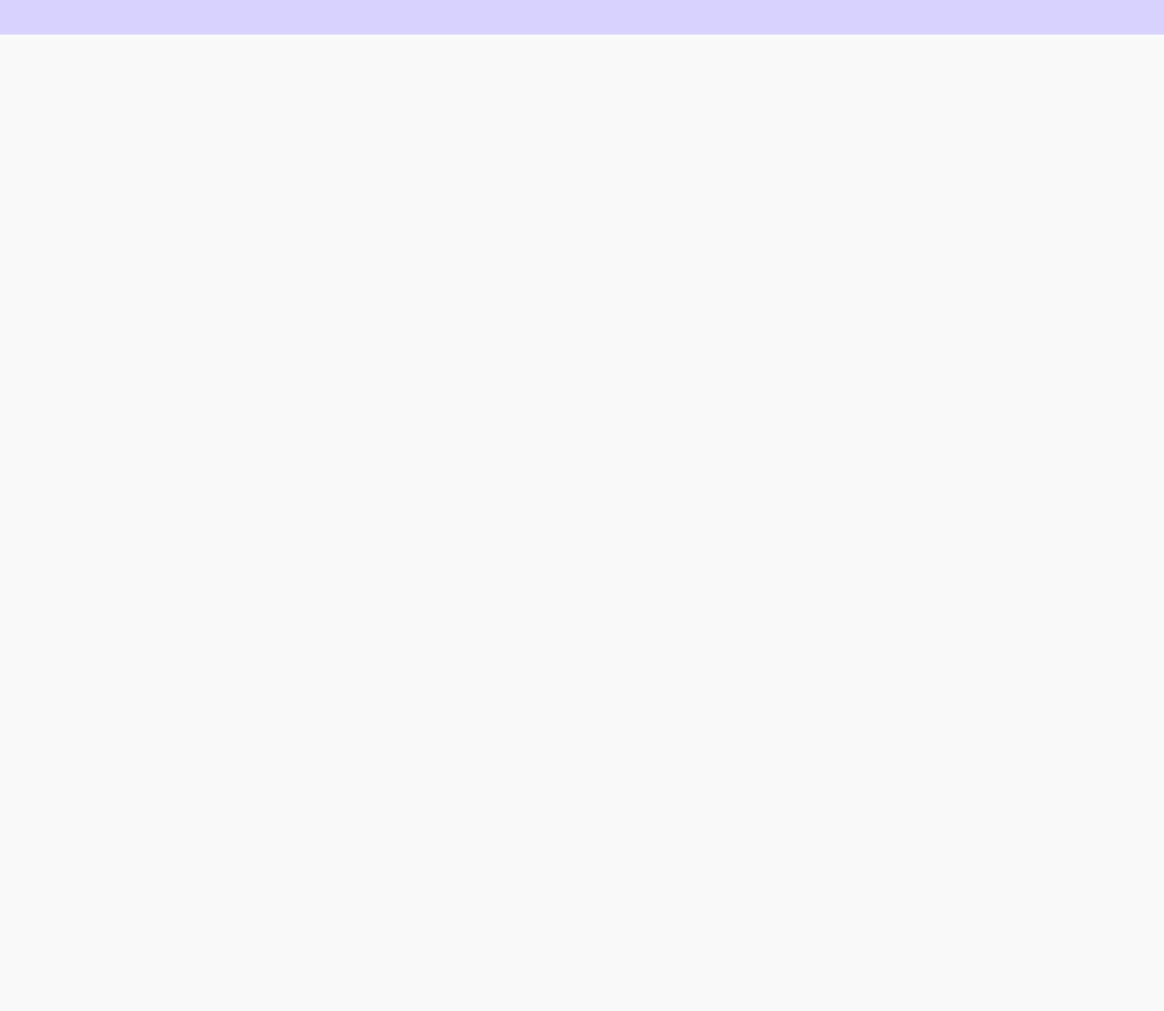
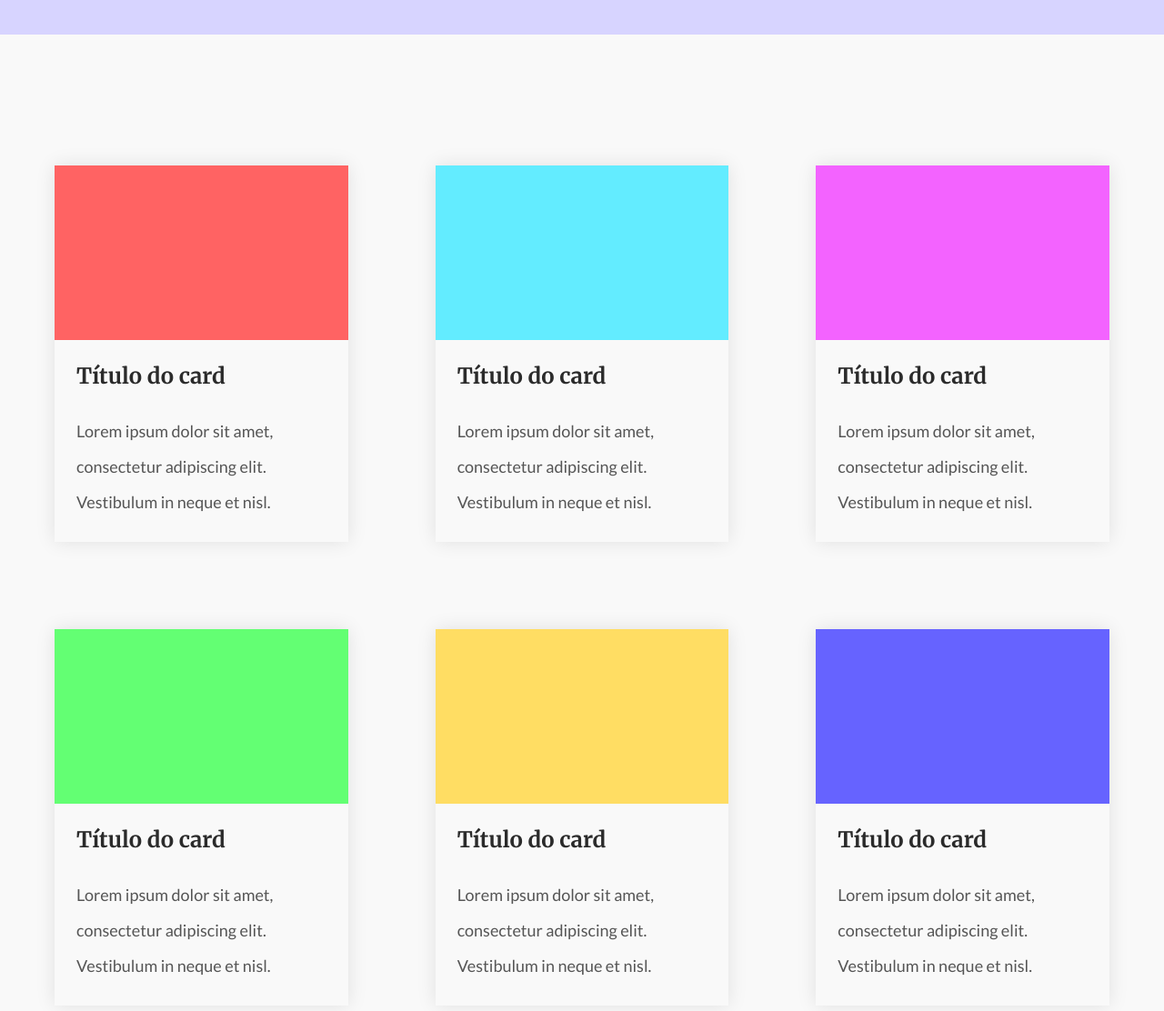
Before and after one commit to nettobruno/codelandia-desafio-03, a plain HTML site: page index.html in a window 1280 px wide. Shown: the part 500-1612 px from the top of the page at 91% size. Before the commit the page ends 800 px from the top, so only its background shows below. Drawn offline with Linux system fonts and the light colour scheme.

Commit message:
Adiciona trecho com card de informação

```diff
--- a/css/style.css
+++ b/css/style.css
@@ -73,6 +73,69 @@ header .header-image img {
 }
 
 
+section {
+  padding: 9rem 0;
+}
+
+section .section-grid {
+  display: grid;
+  grid-template-columns: repeat(3, 1fr);
+  grid-template-rows: 1fr 1fr;
+  grid-gap: 6rem;
+}
+
+section .card {
+  box-shadow: 0px 0px 20px rgba(0, 0, 0, 0.10);
+}
+
+section .card-background {
+  height: 12rem;
+}
+
+section .card-content {
+  padding: 1.5rem;
+}
+
+section .card-content h3 {
+  color: #2B2B2B;
+  font-family: 'Merriweather';
+  font-size: 1.5rem;
+  font-weight: 700;
+  margin-bottom: 1.625rem;
+}
+
+section .card-content p {
+  color: #555;
+  font-size: 1.125rem;
+  font-weight: 400;
+  line-height: 2.438rem;
+}
+
+section .background-red {
+  background: #FF6363;
+}
+
+section .background-cyan {
+  background: #63ECFF;
+}
+
+section .background-pink {
+  background: #F363FF;
+}
+
+section .background-green {
+  background: #63FF73;
+}
+
+section .background-yellow {
+  background: #FFDD63;
+}
+
+section .background-blue {
+  background: #6663FF;
+}
+
+
 @media (max-width: 950px) {
   .header-grid {
     grid-gap: 2rem;
@@ -89,6 +152,10 @@ header .header-image img {
 
   header .header-content p {
     width: 100%;
+  }
+
+  section .section-grid {
+    grid-gap: 1rem;
   }
 }
 
@@ -124,6 +191,11 @@ header .header-image img {
     margin: 0 auto;
     display: block;
   }
+
+  section .section-grid {
+    grid-template-columns: repeat(2, 1fr);
+    grid-template-rows: repeat(3, 1fr);
+  }
 }
 
 @media (max-width: 500px) {
@@ -142,4 +214,9 @@ header .header-image img {
   header .header-content button {
     margin: 0;
   }
+
+  section .section-grid {
+    grid-template-columns: 1fr;
+    grid-template-rows: repeat(6, 1fr);
+  }
 }
--- a/index.html
+++ b/index.html
@@ -24,5 +24,57 @@
       </div>
     </div>
   </header>
+
+  <section>
+    <div class="container section-grid">
+      <div class="card">
+        <div class="card-background background-red"></div>
+        <div class="card-content">
+          <h3>Título do card</h3>
+          <p>Lorem ipsum dolor sit amet, consectetur adipiscing elit. Vestibulum in neque et nisl.</p>
+        </div>
+      </div>
+
+      <div class="card">
+        <div class="card-background background-cyan"></div>
+        <div class="card-content">
+          <h3>Título do card</h3>
+          <p>Lorem ipsum dolor sit amet, consectetur adipiscing elit. Vestibulum in neque et nisl.</p>
+        </div>
+      </div>
+
+      <div class="card">
+        <div class="card-background background-pink"></div>
+        <div class="card-content">
+          <h3>Título do card</h3>
+          <p>Lorem ipsum dolor sit amet, consectetur adipiscing elit. Vestibulum in neque et nisl.</p>
+        </div>
+      </div>
+
+      <div class="card">
+        <div class="card-background background-green"></div>
+        <div class="card-content">
+          <h3>Título do card</h3>
+          <p>Lorem ipsum dolor sit amet, consectetur adipiscing elit. Vestibulum in neque et nisl.</p>
+        </div>
+      </div>
+
+      <div class="card">
+        <div class="card-background background-yellow"></div>
+        <div class="card-content">
+          <h3>Título do card</h3>
+          <p>Lorem ipsum dolor sit amet, consectetur adipiscing elit. Vestibulum in neque et nisl.</p>
+        </div>
+      </div>
+
+      <div class="card">
+        <div class="card-background background-blue"></div>
+        <div class="card-content">
+          <h3>Título do card</h3>
+          <p>Lorem ipsum dolor sit amet, consectetur adipiscing elit. Vestibulum in neque et nisl.</p>
+        </div>
+      </div>
+    </div>
+  </section>
 </body>
 </html>
```
